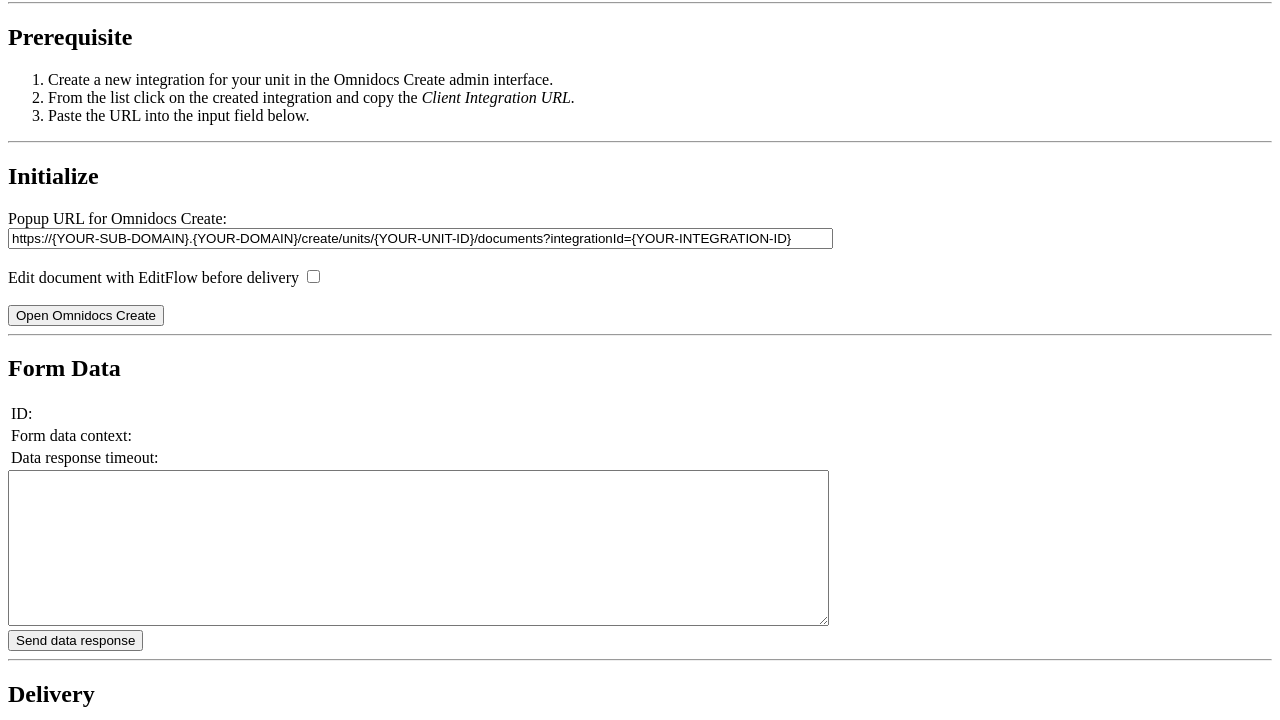
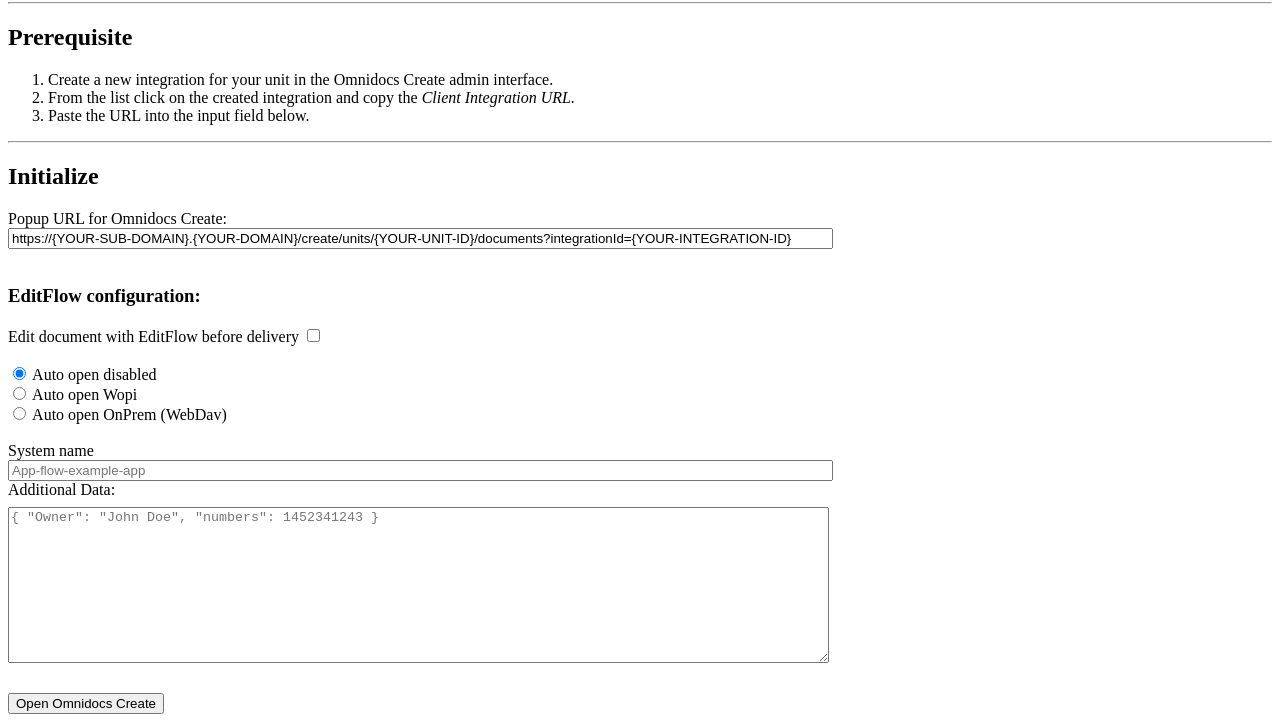
Before and after one commit to Omnidocs/AppFlow, a website: page index.html in a window 1280 px wide. Shown: the part 78-798 px from the top of the page. Drawn offline with Linux system fonts and the light colour scheme.

Commit message:
Update index.html

```diff
--- a/index.html
+++ b/index.html
@@ -27,11 +27,44 @@
             <input id="popup-url" className="input" type="text" size="100"
                 value="https://{YOUR-SUB-DOMAIN}.{YOUR-DOMAIN}/create/units/{YOUR-UNIT-ID}/documents?integrationId={YOUR-INTEGRATION-ID}" />
         </label>
-        <br/>
-        <br/>
+        <br />
+        <br />
+
+        <form className="label">
+            <h3>EditFlow configuration:</h3>
+            Edit document with EditFlow before delivery
+            <input id="edit-before-delivery" type="checkbox" />
+            <br />
+            <br />
+            <label>
+                <input type="radio" name="autoOpen" value="" checked>
+                Auto open disabled
+            </label>
+            <br>
+            <label>
+                <input type="radio" name="autoOpen" value="Wopi">
+                Auto open Wopi
+            </label>
+            <br>
+            <label>
+                <input type="radio" name="autoOpen" value="OnPrem">
+                Auto open OnPrem (WebDav)
+            </label>
+
+        </form>
+        <br />
         <label className="label">
-            Edit document with EditFlow before delivery
-            <input id="edit-before-delivery" type="checkbox"/>
+            System name
+            <br />
+            <input id="system-name" className="input" type="text" size="100"
+                value="" placeholder="App-flow-example-app"/>
+        </label>
+        <br />
+        <label>
+            Additional Data:
+            <br />
+            <textarea style="margin: 8px 0;" id="edit-data" rows="10" cols="100"
+                placeholder='{ "Owner": "John Doe", "numbers": 1452341243 }'></textarea>
         </label>
 
         <br /><br />
@@ -44,15 +77,27 @@
                     <td>
                         ID:
                     </td>
-    <td><b><div id="data-id"></div></b></td>
+                    <td>
+                        <b>
+                            <div id="data-id"></div>
+                        </b>
+                    </td>
                 </tr>
                 <tr>
                     <td>Form data context: </td>
-        <td><b><div id="form-data-context"></div></b></td>
+                    <td>
+                        <b>
+                            <div id="form-data-context"></div>
+                        </b>
+                    </td>
                 </tr>
                 <tr>
                     <td>Data response timeout: </td>
-        <td><b><div id="timer"></div></b></td>
+                    <td>
+                        <b>
+                            <div id="timer"></div>
+                        </b>
+                    </td>
                 </tr>
             </table>
             <textarea id="response-data" rows="10" cols="100"></textarea>
```
Lines whose indentation alone changed are shown as unchanged.
